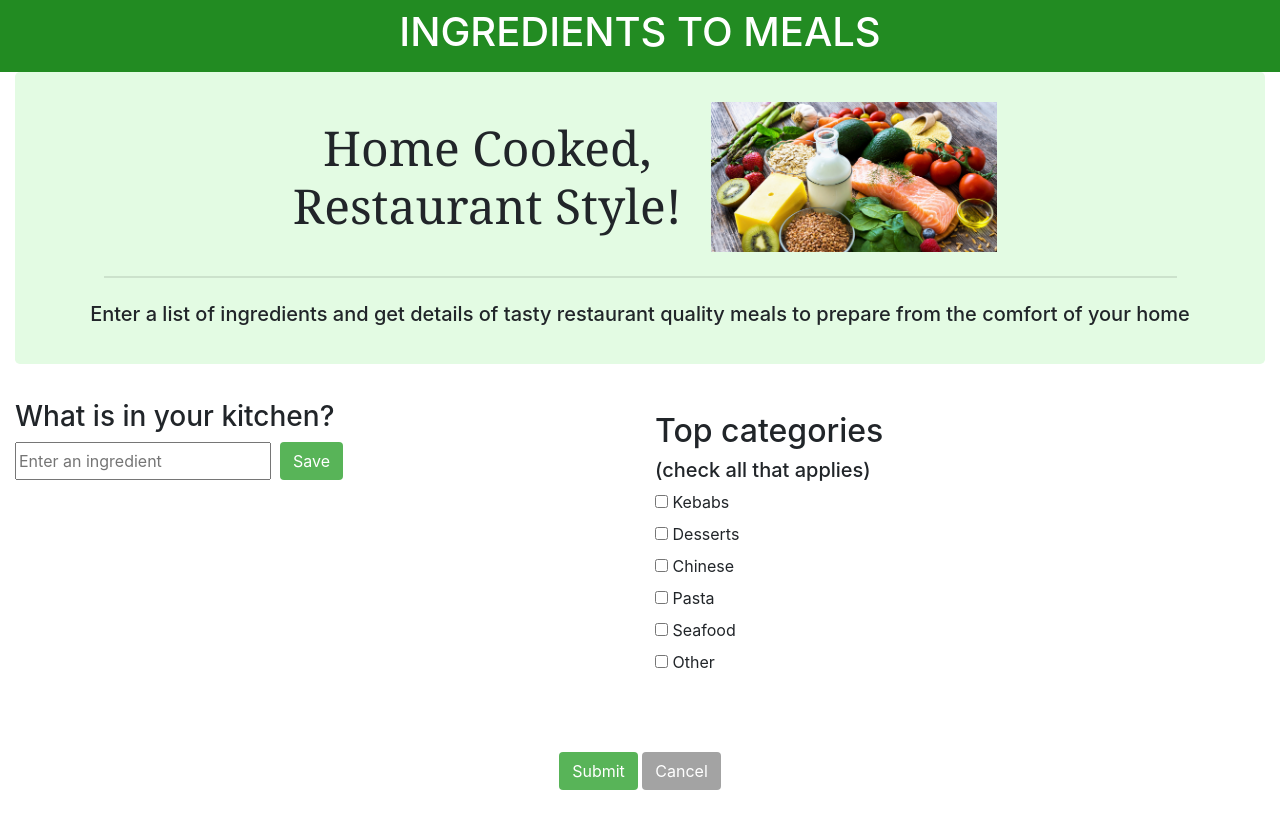
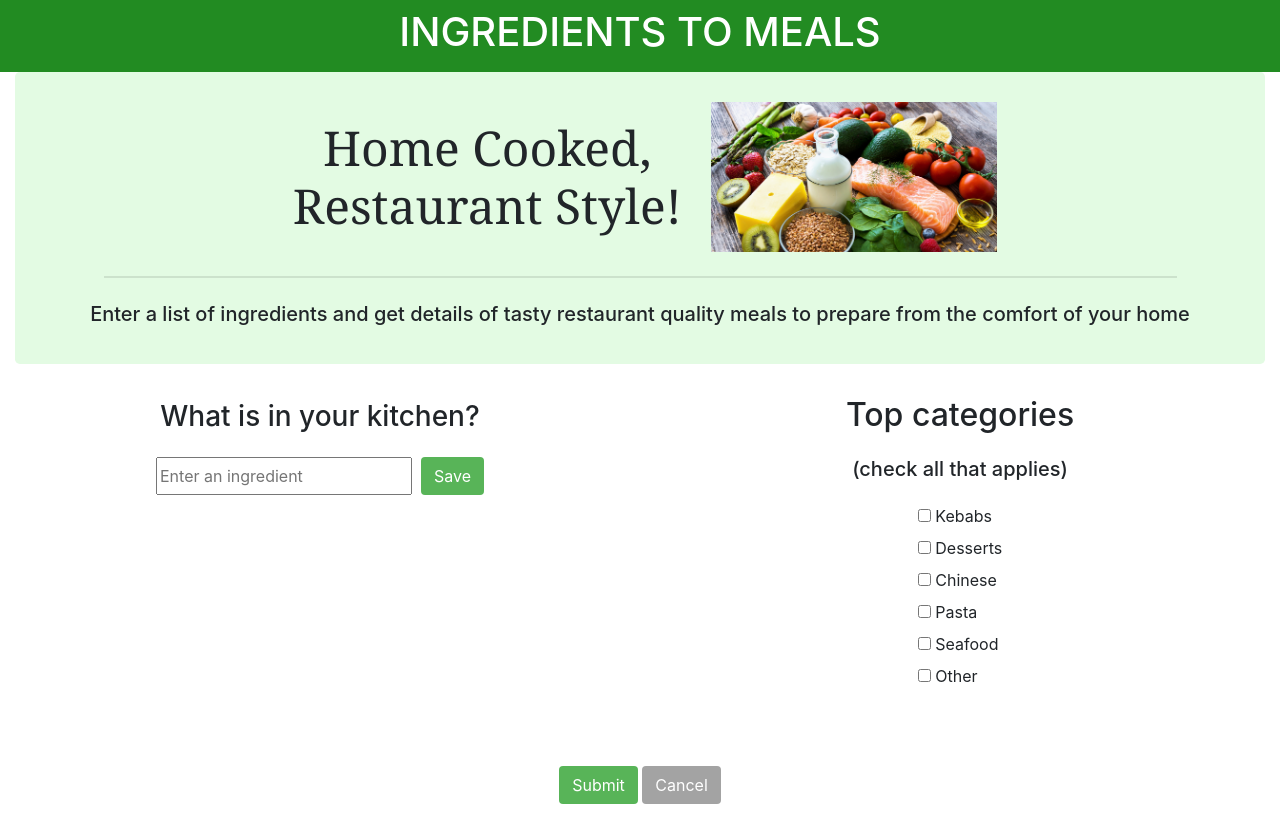
Before and after one commit to xiacodes/Ingredients-To-Meals, a plain HTML site: page index.html in a window 1280 px wide. Drawn offline with nearby package versions, Linux system fonts and the light colour scheme.

Commit message:
positioned the two sections

```diff
--- a/assets/styles.css
+++ b/assets/styles.css
@@ -90,3 +90,14 @@
 .btn {
 	border-radius: 0.25rem !important;
 }
+
+.category-wrapper {
+	display: flex;
+	flex-direction: column;
+	justify-content: center;
+	align-items: center;
+	gap: 15px;
+}
+.kitchen-sec {
+	justify-content: flex-start;
+}
--- a/index.html
+++ b/index.html
@@ -30,7 +30,8 @@
 
         <!--Ask user to enter ingredient in their kitchen using a text form-->
         <div class="row">
-            <aside class="col-lg-6 pb-6">
+
+            <aside class="col-lg-6 pb-6 category-wrapper kitchen-sec">
                 <h2 id="form-heading" class="mt-1 h3 form-label">
                     What is in your kitchen?
                 </h2>
@@ -57,12 +58,13 @@
 
 
             <!--Section to highlight top meal category-->
-            <div class="col-lg-6 pb-6">
-                <section id="today" class="mt-3" role="region" aria-live="polite"></section>
-                <h2>Top categories <h5>(check all that applies)</h5>
-                </h2>
+            <div class="col-lg-6 pb-6 category-wrapper">
+
+                    <h2>Top categories</h2>
+                    <h5>(check all that applies)</h5>
 
                     <!--Addition of checkbox for users to select meal option-->
+                    <section>
                         <input type="checkbox" id="mealoption-one" value="kebabs" name="kebabs">
                         <label for="kebabs"> Kebabs</label><br>
                         <input type="checkbox" id="mealoption-two" value="desserts" name="desserts">
@@ -75,7 +77,7 @@
                         <label for="seafood"> Seafood</label><br>
                         <input type="checkbox" id="mealoption-six" value="other" name="other">
                         <label for="other"> Other</label><br>
-
+                    </section>
             </div>
 
             <div class="user-action">
@@ -97,5 +99,4 @@
 
         <script src="assets/logic.js"></script>
 </body>
-
 </html>
```
Lines whose indentation alone changed are shown as unchanged.
